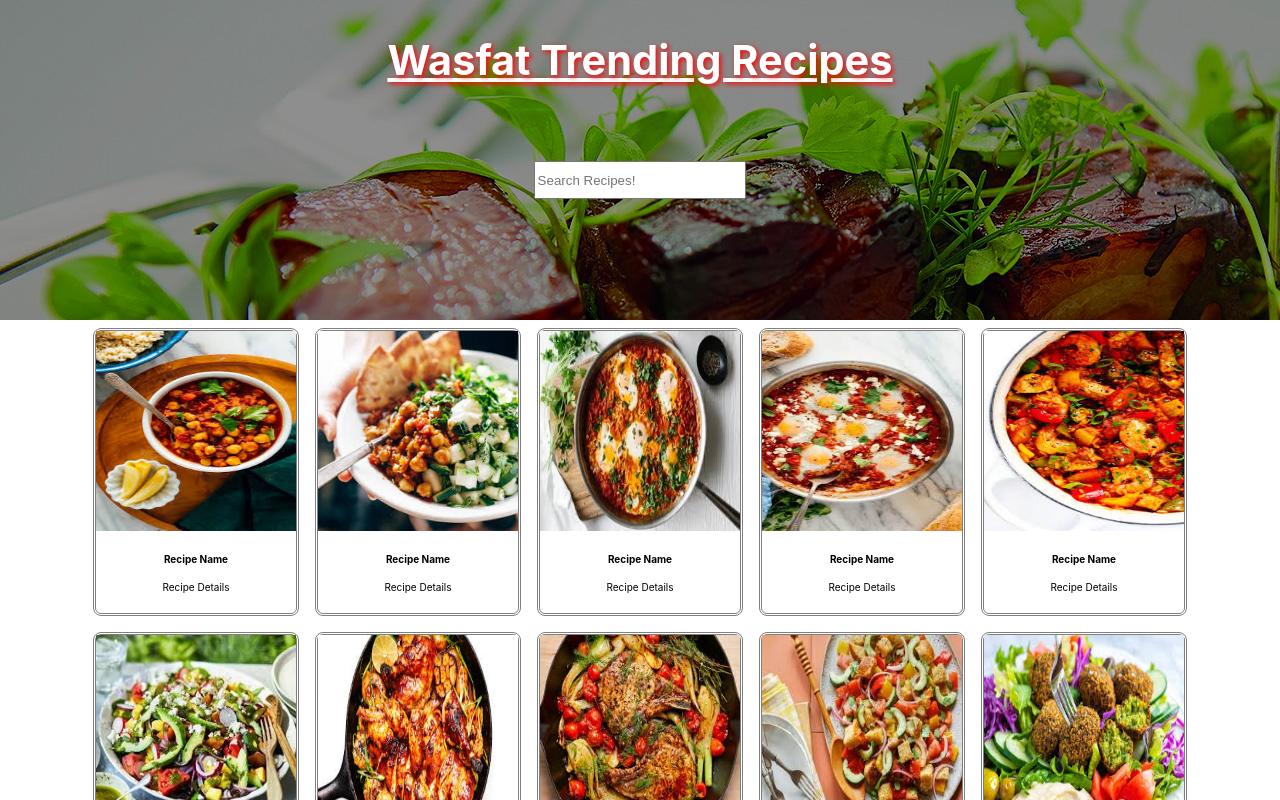
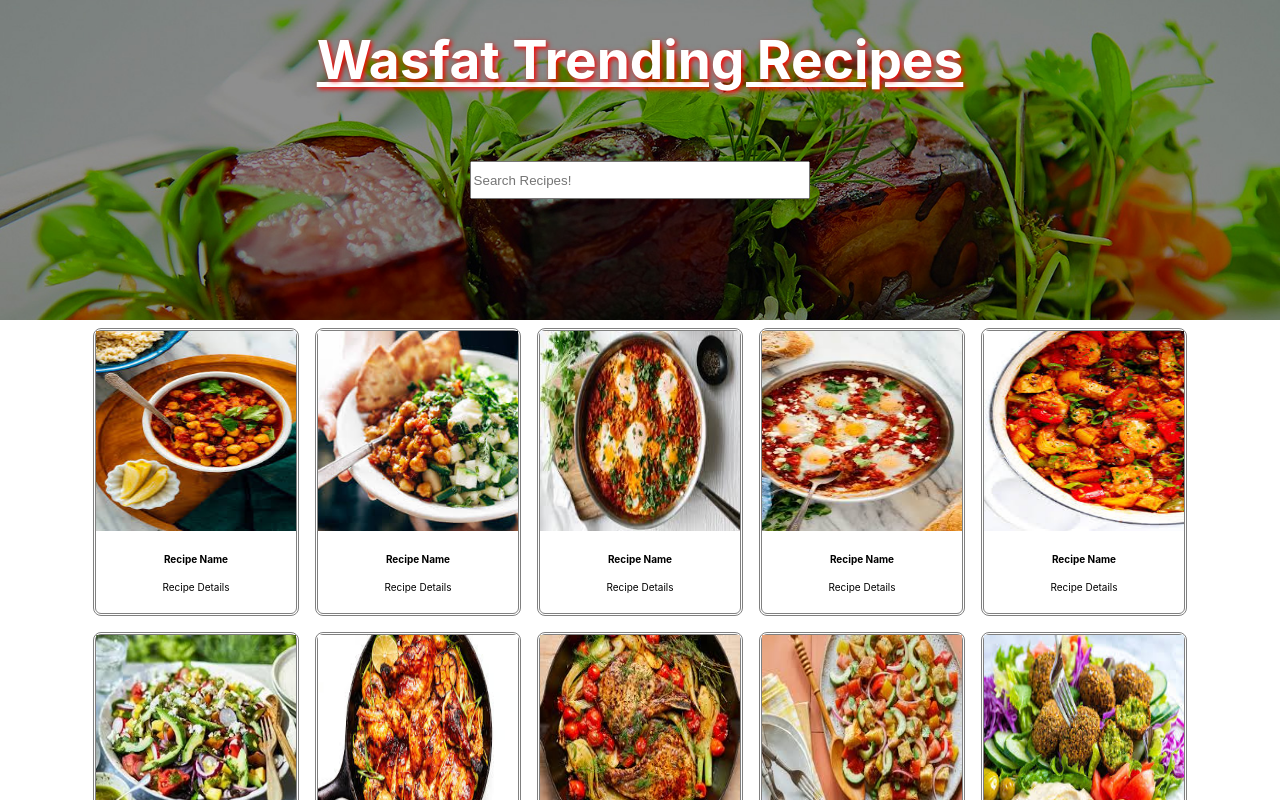
Before and after one commit to dhevendhiran-adt/wasfat-trending-recipes, a React (Create React App) app: page / in a window 1280 px wide. Shown: the top 800 px of the page. Built offline with nearby package versions, Linux system fonts and the light colour scheme.

Commit message:
trending recipes webpage

```diff
--- a/src/styles/components/home/_home.scss
+++ b/src/styles/components/home/_home.scss
@@ -2,4 +2,5 @@
     height: 40vh;
     background-image: url("../../../assets/images/bannerimage.jpg");
     background-repeat: no-repeat;
+    background-size: cover;
 }
--- a/src/styles/components/home/_search.scss
+++ b/src/styles/components/home/_search.scss
@@ -1,5 +1,4 @@
 .search-container {
-    font-size: $title-font;
     height : 15vh;
     display: flex;
     justify-content: center;
@@ -7,6 +6,7 @@
 }
 
 .searchbox-container {
+    //  font-size: 1vw;
      height: 4vh;
-     width: 16vw;
+     width: 26vw;
 }
--- a/src/styles/components/home/_title.scss
+++ b/src/styles/components/home/_title.scss
@@ -1,5 +1,6 @@
 .title-container {
-    font-size: $title-font;
+    // font-size: $title-font;
+    font-size: 5vw;
     height : 15vh;
     display: flex;
     justify-content: center;
```
